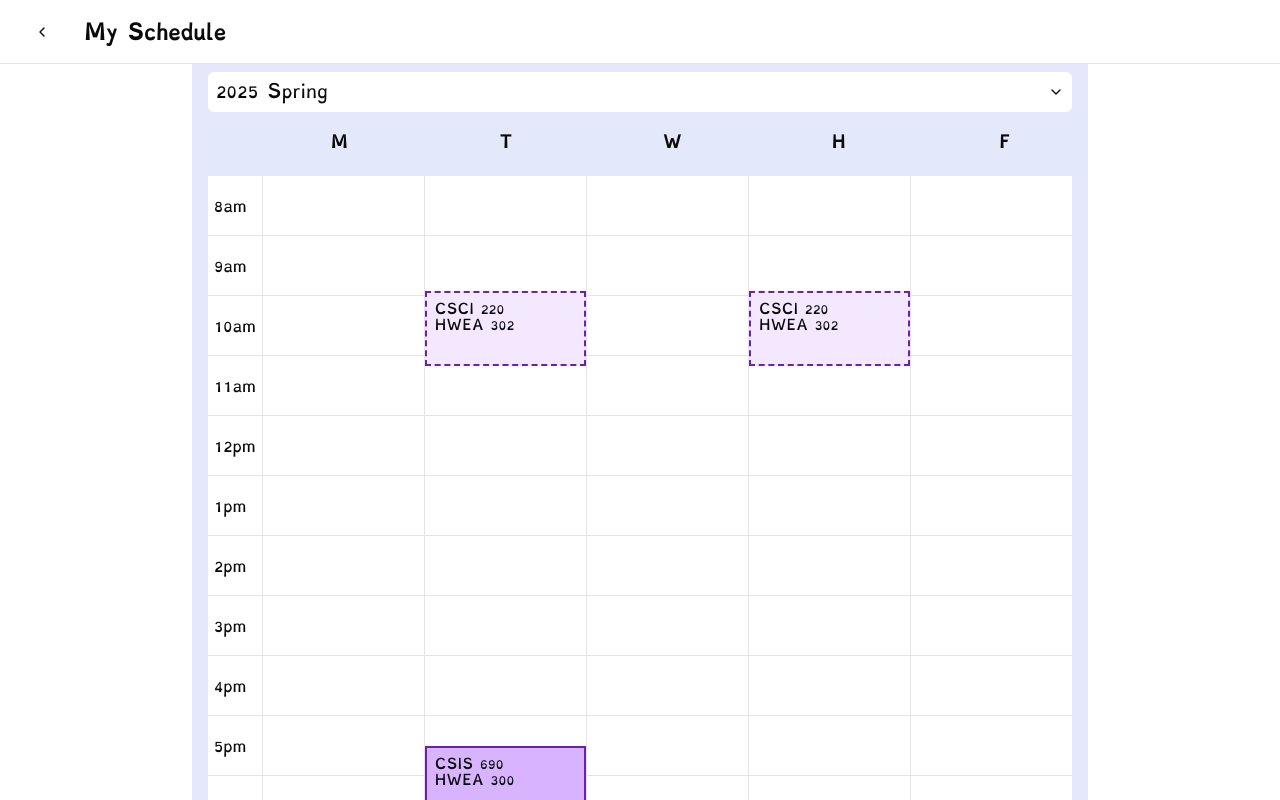
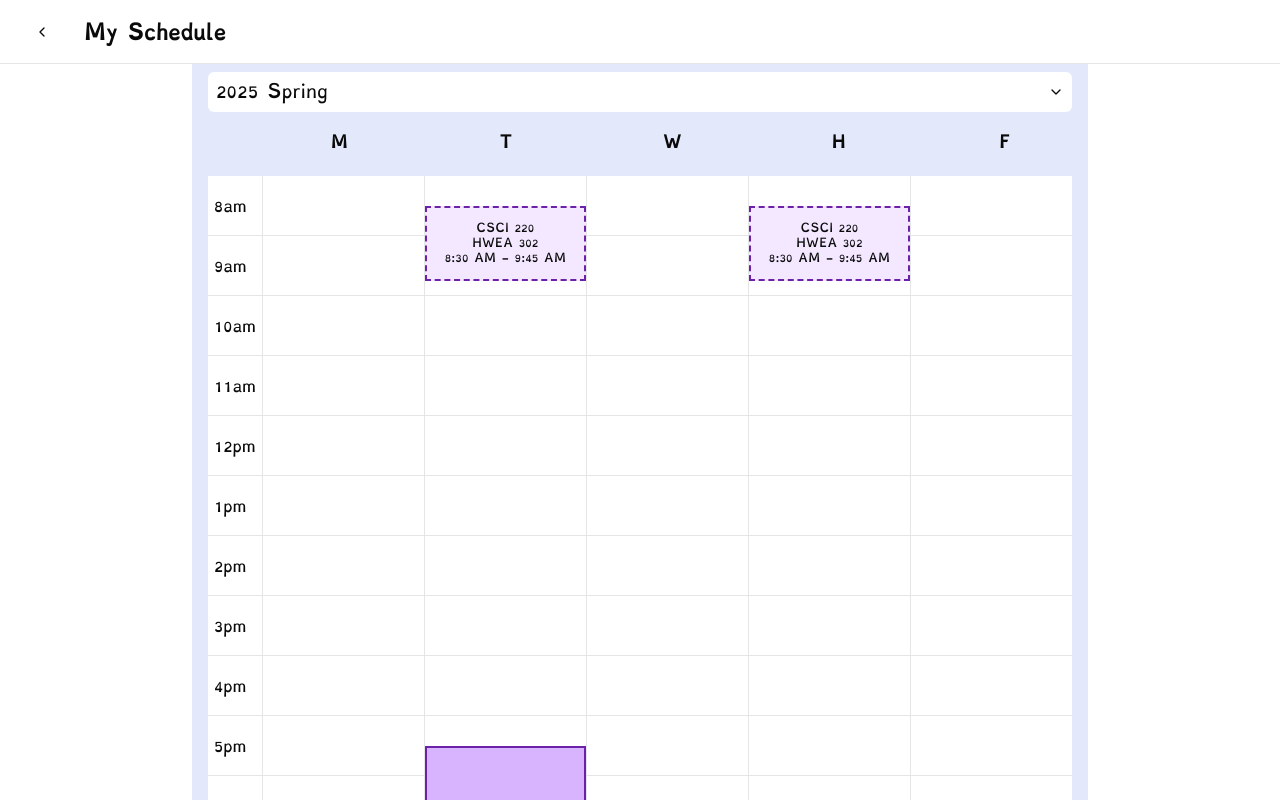
Before and after one commit to DanielleD7/Zero-Seats-Remaining, a Next.js app: page /schedule in a window 1280 px wide. Built offline with nearby package versions, Linux system fonts and the light colour scheme.

Commit message:
Updated the schedule page to display a popup with class information when the user clicks on a class block on the schedule. Made the text within the class block smaller and centered.

```diff
--- a/src/app/schedule/page.tsx
+++ b/src/app/schedule/page.tsx
@@ -1,40 +1,52 @@
 'use client'
 
 import { useState } from 'react'
-import {ChevronDown } from 'lucide-react'
+import {ChevronDown, X} from 'lucide-react'
 import Header from '@/components/ui/header'
+import { Dialog, DialogContent, DialogHeader, DialogTitle, DialogDescription } from "@/components/ui/dialog"
 import * as React from "react";
 
 interface ClassBlock {
   id: string
   name: string
+  section: number
   room: string
   startTime: string
   endTime: string
   days: number[]
   isWaitlisted?: boolean
+  instructor: string
+  credits: number
+  description: string
 }
 
 export default function Component() {
-  // TODO Possibly add more data to be shown in the class block and make it clickable for more details.
   const classes: ClassBlock[] = [
     {
       id: "1",
       name: "CSCI 220",
+      section: 2,
       room: "HWEA 302",
-      startTime: "09:55",
-      endTime: "11:10",
+      startTime: "08:30",
+      endTime: "09:45",
       days: [1, 3], // Tuesday and Thursday
-      isWaitlisted: true
+      isWaitlisted: true,
+      instructor: "RoxAnn Stalvey",
+      credits: 3,
+      description: "An introduction to programming and problem solving. Topics include data types, variables, assignment, control structures (selection and iteration), lists, functions, classes, and an introduction to object-oriented programming. Lectures three hours per week."
     },
     {
       id: "2",
       name: "CSIS 690",
+      section: 1,
       room: "HWEA 300",
       startTime: "17:30",
       endTime: "20:15",
       days: [1], // Tuesday only
-      isWaitlisted: false
+      isWaitlisted: false,
+      instructor: "Kris Ghosh",
+      credits: 3,
+      description: "A course that covers algorithms, focusing on foundations of algorithms, and applications to areas such as data science, cybersecurity, and software engineering."
     },
   ]
 
@@ -44,6 +56,7 @@ export default function Component() {
 
   const [selectedSemester, setSelectedSemester] = useState(semesters[0])
   const [isDropdownOpen, setIsDropdownOpen] = useState(false)
+  const [selectedClass, setSelectedClass] = useState<ClassBlock | null>(null)
 
   const getGridPosition = (time: string) => {
     const [hours, minutes] = time.split(":").map(Number)
@@ -56,12 +69,19 @@ export default function Component() {
     return end - start
   }
 
+  const formatTime = (time: string) => {
+    const [hours, minutes] = time.split(":").map(Number)
+    const period = hours >= 12 ? 'PM' : 'AM'
+    const formattedHours = hours % 12 || 12
+    return `${formattedHours}:${minutes.toString().padStart(2, '0')} ${period}`
+  }
+
   return (
       <div className="max-h-screen overflow-auto">
         {/* Nav bar with dropdown and the days of the week header */}
         <div className="max-w-4xl mx-auto">
           <div className="sticky top-0 z-50 bg-[#E3E9FA]">
-              <Header showShoppingCart={false} title="My Schedule"/>
+            <Header showShoppingCart={false} title="My Schedule"/>
 
             {/*Drop Down*/}
             <div className="relative px-4 py-2">
@@ -118,9 +138,9 @@ export default function Component() {
 
                 {/* Hours Column */}
                 <div className="sticky left-0 bg-white">
+                  {/*Changing the style and classNames only effects the time column,*/}
+                  {/*does not affect the rest of the grid.*/}
                   {hours.map((hour) => (
-                      // Changing the style and classNames only effects the time column,
-                      // does not affect the rest of the grid.
                       <div
                           key={hour}
                           className="border-b px-1.5 py-5 text-sm"
@@ -145,7 +165,7 @@ export default function Component() {
                             return (
                                 <div
                                     key={cls.id}
-                                    className="absolute left-0 right-0 border-2 border-purple-800 bg-purple-300 p-2 text-xs font-bold flex-col"
+                                    className="absolute left-0 right-0 border-2 border-purple-800 bg-purple-300 p-1 text-[10px] font-bold flex flex-col justify-center items-center cursor-pointer overflow-hidden"
                                     style={{
                                       top: `${top}px`,
                                       height: `${height}px`,
@@ -153,10 +173,12 @@ export default function Component() {
                                       borderStyle: cls.isWaitlisted ? "dashed" : "solid",
                                       background: cls.isWaitlisted ? "rgba(243 232 255)" : "rgba(216 180 254)"
                                     }}
+                                    onClick={() => setSelectedClass(cls)}
                                 >
-                                  <div className="font-light">
+                                  <div className="font-light text-center">
                                     <div>{cls.name}</div>
                                     <div>{cls.room}</div>
+                                    <div>{formatTime(cls.startTime)} - {formatTime(cls.endTime)}</div>
                                   </div>
                                 </div>
                             )
@@ -174,5 +196,34 @@ export default function Component() {
             </div>
           </div>
         </div>
+
+        {/* Class Information Popup */}
+        <Dialog open={!!selectedClass} onOpenChange={() => setSelectedClass(null)}>
+          <DialogContent className="text-black">
+            <button
+                onClick={() => setSelectedClass(null)}
+                className="absolute right-4 top-4 rounded-sm opacity-70 ring-offset-background transition-opacity hover:opacity-100 focus:outline-none focus:ring-2 focus:ring-ring focus:ring-offset-2 disabled:pointer-events-none data-[state=open]:bg-accent data-[state=open]:text-muted-foreground"
+            >
+              <X className="h-4 w-4" />
+              <span className="sr-only">Close</span>
+            </button>
+            <DialogHeader>
+              <DialogTitle>{selectedClass?.name}</DialogTitle>
+              <div className="h-px bg-gray-400 my-2" />
+              <DialogDescription className="text-black">
+                <div className="mt-2 space-y-2">
+                  <p><strong>Instructor:</strong> {selectedClass?.instructor}</p>
+                  <p><strong>Room:</strong> {selectedClass?.room}</p>
+                  <p><strong>Time:</strong> {selectedClass && `${formatTime(selectedClass.startTime)} - ${formatTime(selectedClass.endTime)}`}</p>
+                  <p><strong>Days:</strong> {selectedClass?.days.map(day => days[day]).join(', ')}</p>
+                  <p><strong>Credits:</strong> {selectedClass?.credits}</p>
+                  <p><strong>Status:</strong> {selectedClass?.isWaitlisted ? 'Waitlisted' : 'Enrolled'}</p>
+                  <p><strong>Description:</strong> {selectedClass?.description}</p>
+                </div>
+              </DialogDescription>
+            </DialogHeader>
+          </DialogContent>
+        </Dialog>
       </div>
-  )}
+  )
+}
```
